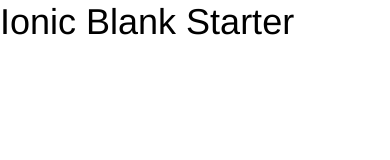
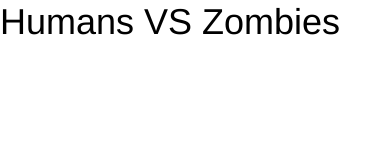
Before and after one commit to UW-AppDEV/HumansVsZombies, a website: page www/index.html in a window 390 px wide. Drawn offline with Linux system fonts and the light colour scheme; some packages are replaced by stand-ins of ours; files that its build step writes are made by us from their sources.

Commit message:
Changed Title

```diff
--- a/www/index.html
+++ b/www/index.html
@@ -18,7 +18,7 @@
   <body ng-app="humansVsZombies">
     <ion-pane>
       <ion-header-bar class="bar-stable">
-        <h1 class="title">Ionic Blank Starter</h1>
+        <h1 class="title">Humans VS Zombies</h1>
       </ion-header-bar>
       <ion-content>
       </ion-content>
```
